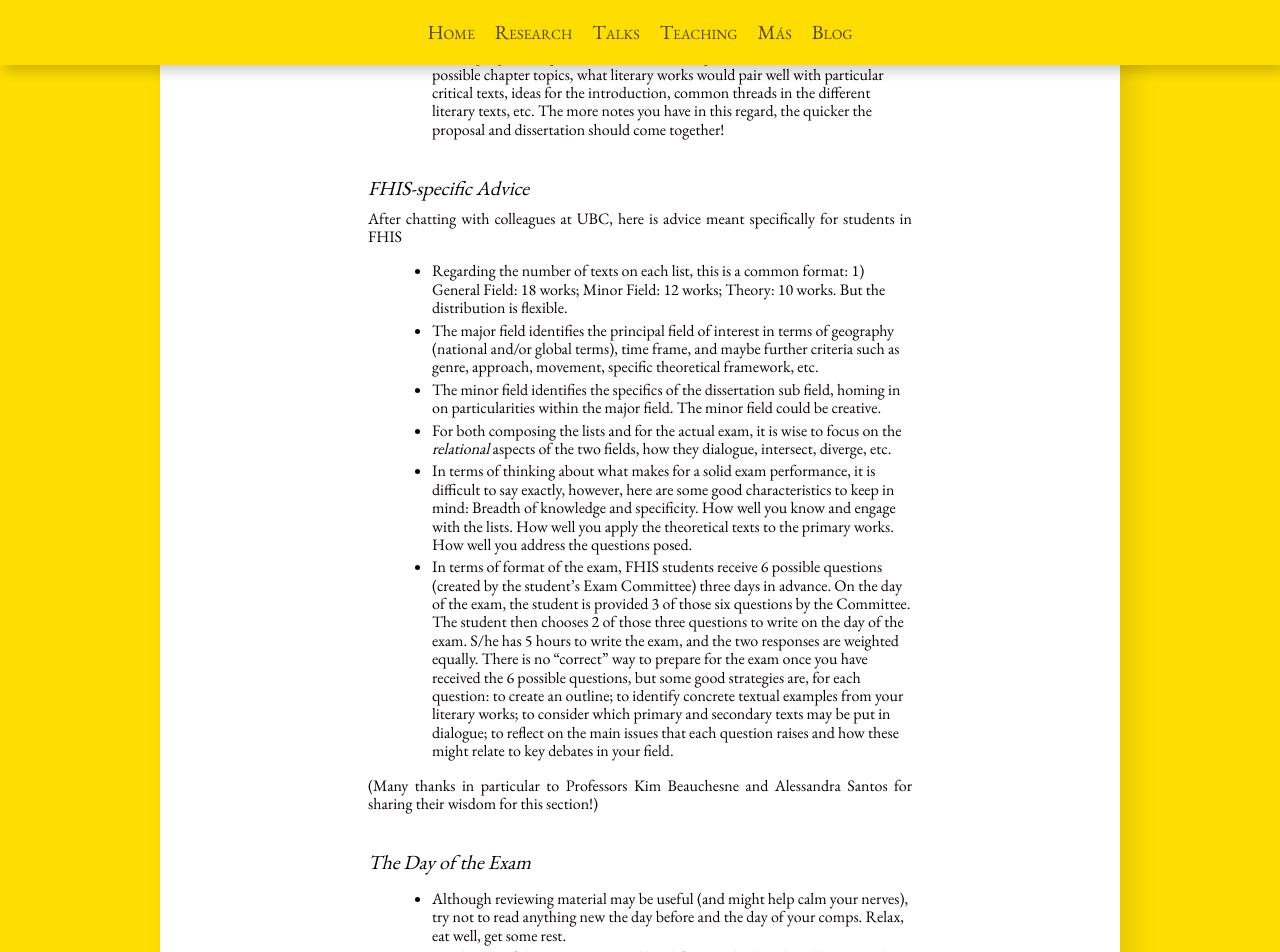
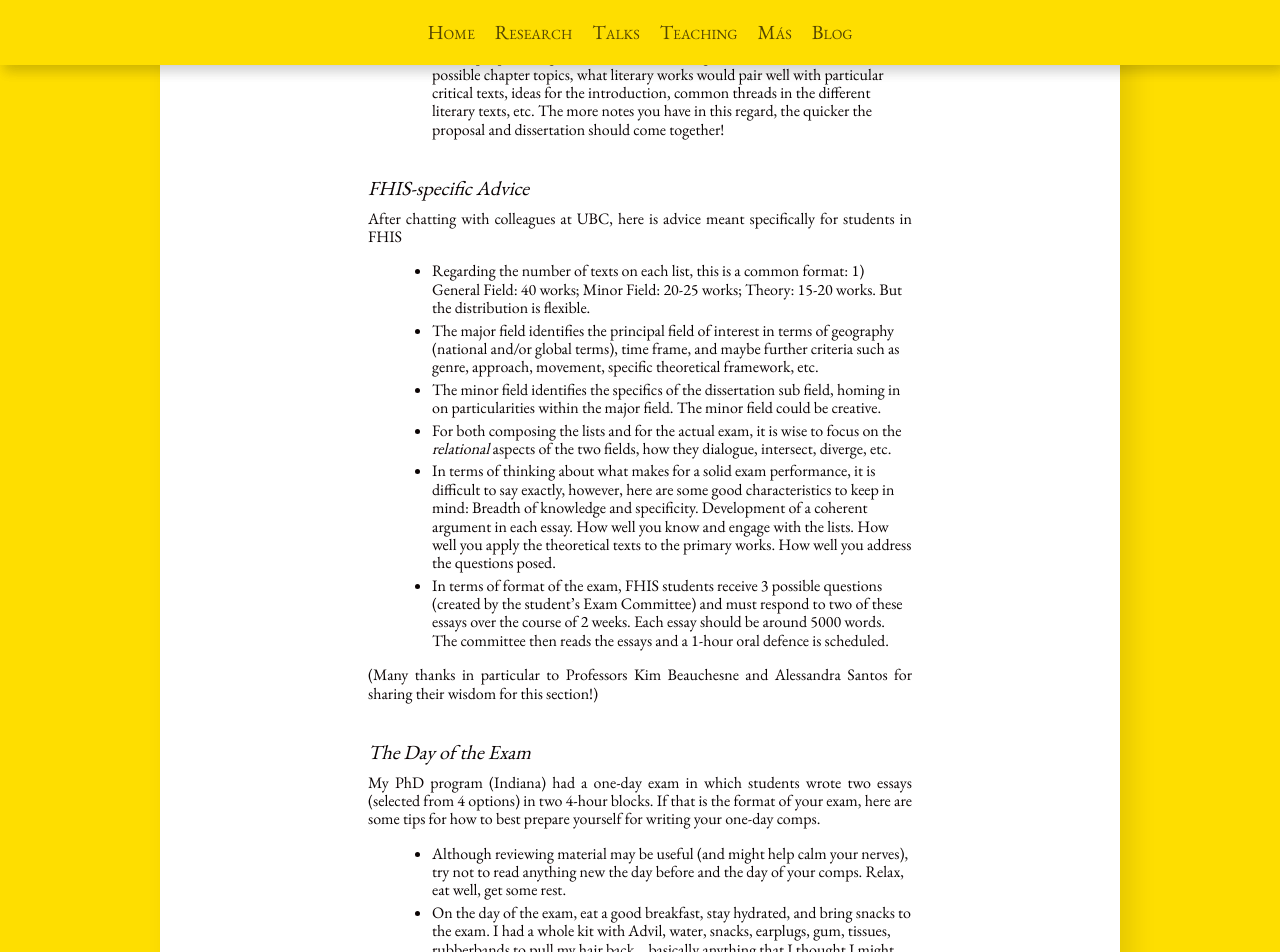
Before and after one commit to dajmcdon/tamara-site, a Jekyll site: the page built from _posts/2021-03-30-Comps.md, in a window 1280 px wide and 1400 px high, scrolled down 3102 px. Shown: the top 952 px of the window. Built offline with Jekyll 4.4.1, drawn with Linux system fonts in a browser that asks for light colours; nearby versions of some CDN libraries; some web fonts are replaced.

Commit message:
update comps blog post

```diff
--- a/_posts/2021-03-30-Comps.md
+++ b/_posts/2021-03-30-Comps.md
@@ -49,16 +49,17 @@ Studying and preparing for your comps is necessarily an individual process. Howe
 
 #### FHIS-specific Advice
 After chatting with colleagues at UBC, here is advice meant specifically for students in FHIS
-* Regarding the number of texts on each list, this is a common format: 1) General Field: 18 works; Minor Field: 12 works; Theory: 10 works. But the distribution is flexible.
+* Regarding the number of texts on each list, this is a common format: 1) General Field: 40 works; Minor Field: 20-25 works; Theory: 15-20 works. But the distribution is flexible.
 * The major field identifies the principal field of interest in terms of geography (national and/or global terms), time frame, and maybe further criteria such as genre, approach, movement, specific theoretical framework, etc.
 * The minor field identifies the specifics of the dissertation sub field, homing in on particularities within the major field. The minor field could be creative.
 * For both composing the lists and for the actual exam, it is wise to focus on the _relational_ aspects of the two fields, how they dialogue, intersect, diverge, etc.
-* In terms of thinking about what makes for a solid exam performance, it is difficult to say exactly, however, here are some good characteristics to keep in mind: Breadth of knowledge and specificity. How well you know and engage with the lists. How well you apply the theoretical texts to the primary works. How well you address the questions posed.
-* In terms of format of the exam, FHIS students receive 6 possible questions (created by the student's Exam Committee) three days in advance. On the day of the exam, the student is provided 3 of those six questions by the Committee. The student then chooses 2 of those three questions to write on the day of the exam. S/he has 5 hours to write the exam, and the two responses are weighted equally. There is no "correct" way to prepare for the exam once you have received the 6 possible questions, but some good strategies are, for each question: to create an outline; to identify concrete textual examples from your literary works; to consider which primary and secondary texts may be put in dialogue; to reflect on the main issues that each question raises and how these might relate to key debates in your field.
+* In terms of thinking about what makes for a solid exam performance, it is difficult to say exactly, however, here are some good characteristics to keep in mind: Breadth of knowledge and specificity. Development of a coherent argument in each essay. How well you know and engage with the lists. How well you apply the theoretical texts to the primary works. How well you address the questions posed.
+* In terms of format of the exam, FHIS students receive 3 possible questions (created by the student's Exam Committee) and must respond to two of these essays over the course of 2 weeks. Each essay should be around 5000 words. The committee then reads the essays and a 1-hour oral defence is scheduled.
 
 (Many thanks in particular to Professors Kim Beauchesne and Alessandra Santos for sharing their wisdom for this section!)
 
 #### The Day of the Exam
+My PhD program (Indiana) had a one-day exam in which students wrote two essays (selected from 4 options) in two 4-hour blocks. If that is the format of your exam, here are some tips for how to best prepare yourself for writing your one-day comps.
 * Although reviewing material may be useful (and might help calm your nerves), try not to read anything new the day before and the day of your comps. Relax, eat well, get some rest.
 * On the day of the exam, eat a good breakfast, stay hydrated, and bring snacks to the exam. I had a whole kit with Advil, water, snacks, earplugs, gum, tissues, rubberbands to pull my hair back... basically anything that I thought I might want. This kept me calm and kept my energy up.
 * If your exam occurs during the academic year and you are working as a TA or an RA, let your supervising professor know about the exam and request the day before, of, and after the exam off. Ideally, this will not an issue, as your Department should be invested in your success and well-being. (If you are a TA, it would be wise to make sure that your exam does not fall on a week when your supervising prof _does_ need you)
```
Also changed, not shown: 1 other file.
